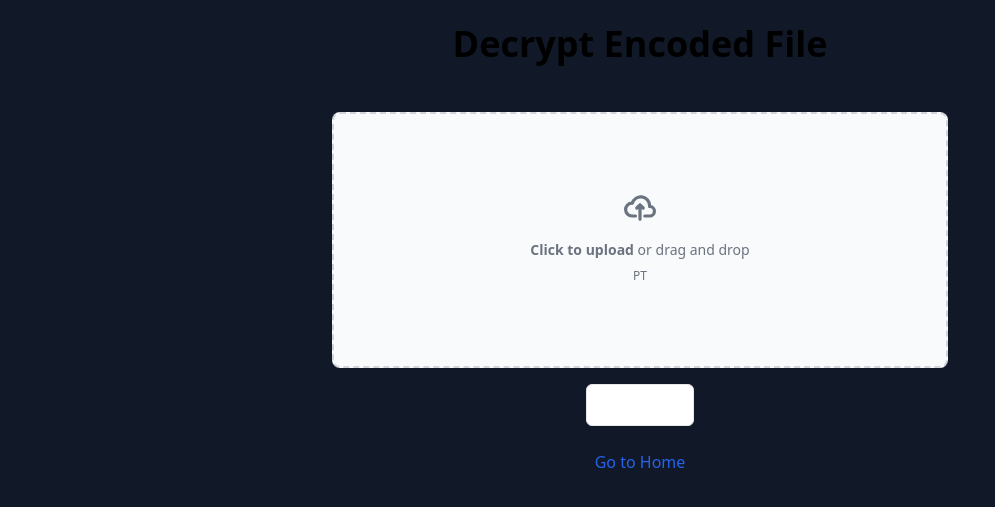
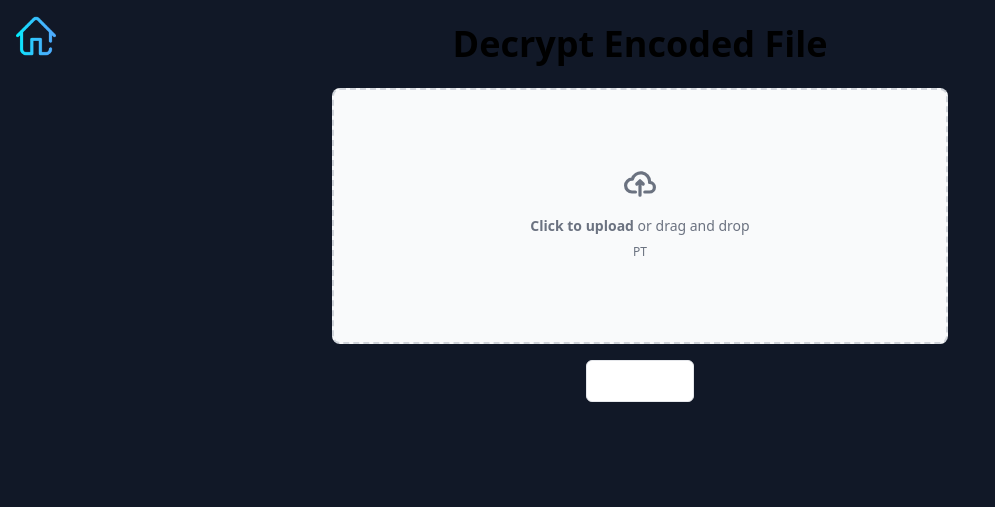
Before and after one commit to VrushankTS/Medical-image-cipherment, a FastAPI app: page /decrypt/ in a window 1280 px wide. Shown: the top 507 px of the page, without its empty margins (0-995 px from the left). Run offline with FastAPI, Linux system fonts and the light colour scheme; some libraries are stand-ins or nearby versions.

Commit message:
Home button added

```diff
--- a/frontend/templates/decrypt.html
+++ b/frontend/templates/decrypt.html
@@ -8,8 +8,11 @@
 </head>
 
 <body class="p-6 bg-gray-900 flex flex-col items-center">
+    <a href="/" class="absolute top-4 left-4">
+        <img src="../images/home_button.png" alt="home button" width="40" height="40">
+    </a>
+
     <h2 class="text-4xl font-bold dark:text-white">Decrypt Encoded File</h2>
-    <br>
 
     <div id="alert-box" class="flex items-center p-4 mb-4 text-sm text-blue-800 rounded-lg bg-blue-50 dark:bg-gray-800 dark:text-blue-400 hidden" role="alert">
         <svg class="shrink-0 inline w-4 h-4 me-3" aria-hidden="true" xmlns="http://www.w3.org/2000/svg" fill="currentColor" viewBox="0 0 20 20">
@@ -51,8 +54,6 @@
         Decrypt
     </button>
 
-    <a href="/" class="mt-6 text-blue-600 hover:underline">Go to Home</a>
-
 </body>
 <script src="/scripts/decrypt.js" defer></script>
 </html>
--- a/frontend/templates/reconstruct.html
+++ b/frontend/templates/reconstruct.html
@@ -8,6 +8,10 @@
 </head>
 
 <body class="p-6 bg-gray-900 flex flex-col items-center">
+    <a href="/" class="absolute top-4 left-4">
+        <img src="../images/home_button.png" alt="home button" width="40" height="40">
+    </a>
+
     <h2 class="text-4xl font-bold dark:text-white">Upload an Image for Reconstruction</h2>
 
     <div id="fileSelector" class="flex items-center justify-center mt-6 w-1/2">
@@ -61,8 +65,6 @@
         </div>
     </div>
 
-    <a href="/" class="mt-6 text-blue-600 hover:underline">Go to Home</a>
-
 </body>
 <script src="/scripts/reconstruct.js" defer></script>
 </html>
```
Also changed, not shown: frontend/templates/encrypt.html (+4 -3 lines), frontend/images/home_button.png (added).
